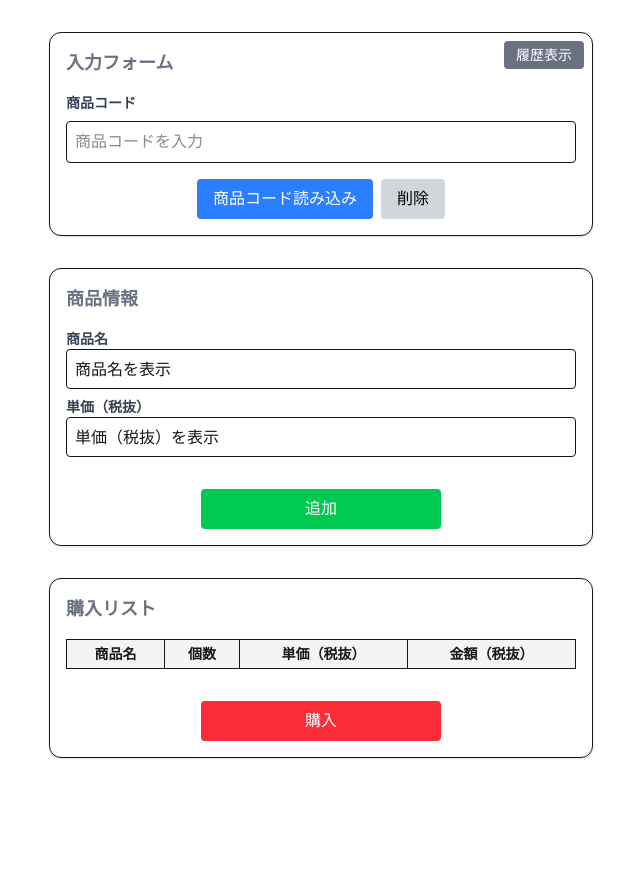
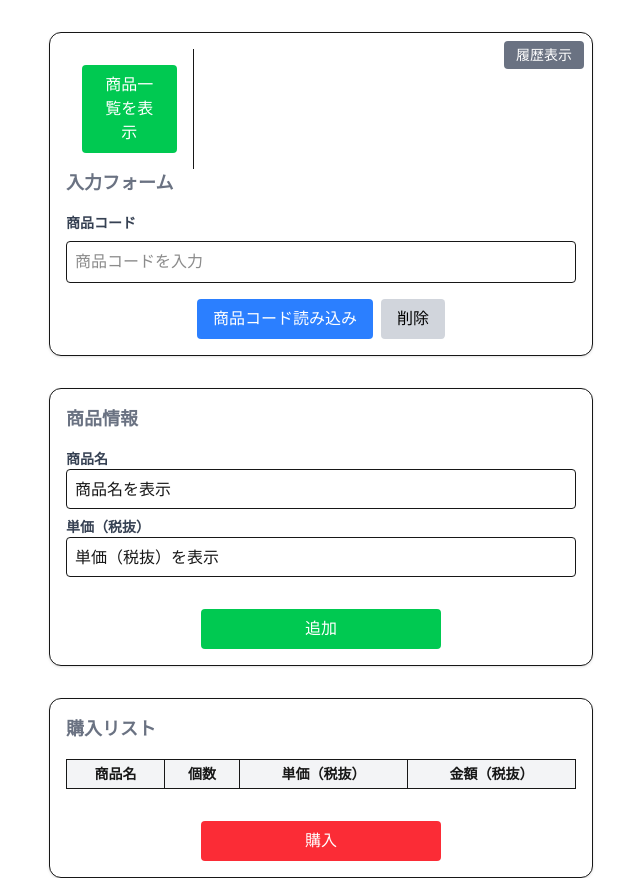
Before and after one commit to kaori-sato2025/deploy_node_Step4, a Next.js app: page / in a window 1280 px wide. Shown: the whole page, without its empty margins (319-959 px from the left). Before the commit the page ends 800 px from the top, so only its background shows below. Built offline with nearby package versions, Linux system fonts and the light colour scheme.

Commit message:
Add product list fetching functionality

```diff
--- a/src/app/page.tsx
+++ b/src/app/page.tsx
@@ -11,6 +11,18 @@ type Product = {
 export default function Home() {
   const [barcode, setBarcode] = useState("");
   const [product, setProduct] = useState<Product>({});
+  const [productList, setProductList] = useState([]);
+  const [showProductList, setShowProductList] = useState(false);
+  const fetchProductList = async () => {
+  try {
+    const res = await fetch(`${process.env.NEXT_PUBLIC_API_ENDPOINT}/api/products`);
+    const data = await res.json();
+    setProductList(data);
+    setShowProductList(true);
+  } catch (error) {
+    console.error("商品一覧取得エラー:", error);
+  }
+};
   const [purchaseList, setPurchaseList] = useState<Product[]>([]);
   const handleReadCode = async () => {
     try {
@@ -20,6 +32,7 @@ export default function Home() {
   catch (error) { console.error("APIエラー:", error);
     setProduct({ code: barcode, name: "通信エラー", price: 0 }); } };
   const handleAdd = () => { if (product.name && product.price !== undefined) { setPurchaseList([...purchaseList, product]); } };
+
   const [showPopup, setShowPopup] = useState(false); //合計金額の計算
   // const total = purchaseList.reduce((sum, p) => sum + (p.price || 0), 0); //購入ボタン押下時の処理
   const total = purchaseList.reduce((sum, p) => sum + Math.floor((p.price || 0) * 1.1), 0);
@@ -45,6 +58,30 @@ return ( <div className="mx-auto px-4 max-w-xl">
 
   {/* 入力フォーム */}
 <section className="mt-8 border bg-white p-4 rounded-xl shadow relative">
+<div className="flex">
+  <div className="w-1/4 p-4 border-r">
+    <button
+      className="bg-green-500 text-white px-4 py-2 rounded hover:bg-green-600"
+      onClick={fetchProductList}
+    >
+      商品一覧を表示
+    </button>
+
+    {showProductList && (
+      <ul className="mt-4 space-y-2">
+        {productList.map((item) => (
+          <li key={item.code} className="border p-2 rounded shadow-sm">
+            <span className="font-bold">{item.name}</span> - ¥{item.price}
+          </li>
+        ))}
+      </ul>
+    )}
+  </div>
+
+  <div className="w-3/4 p-4">
+    {/* 履歴表示コンポーネント */}
+  </div>
+</div>
   <button
     onClick={handleShowHistory}
     className="absolute top-2 right-2 bg-gray-500 text-white px-3 py-1 rounded text-sm"
```
